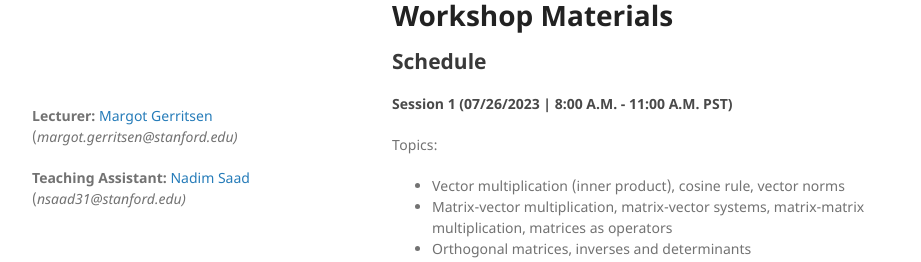
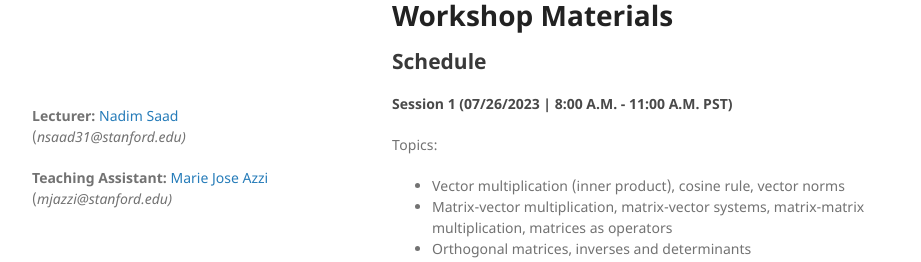
Before and after one commit to nsaad31/Linear_Algebra_ICME_Workshops_2023, a Jekyll site: the page built from index.md, in a window 1280 px wide and 900 px high, scrolled down 471 px. Shown: the part 621-883 px from the top of the window, without its empty margins (178-1099 px from the left). Built offline with Jekyll 4.4.1, drawn with Linux system fonts in a browser that asks for light colours; our own code applies the rules of GitHub Pages for plain Markdown files.

Commit message:
Update default.html

```diff
--- a/_layouts/default.html
+++ b/_layouts/default.html
@@ -45,9 +45,9 @@
       </section>
       <footer>
         <p><b>Lecturer:</b>
-          <a href="https://profiles.stanford.edu/margot-gerritsen/" title="Margot Gerritsen">Margot Gerritsen</a> (<i>margot.gerritsen@stanford.edu)</i></p>
+          <a href="https://profiles.stanford.edu/nadim-saad/" title="Nadim Saad">Nadim Saad</a> (<i>nsaad31@stanford.edu)</i></p>
         <p><b>Teaching Assistant:</b>
-          <a href="https://profiles.stanford.edu/nadim-saad/" title="Nadim Saad">Nadim Saad</a> (<i>nsaad31@stanford.edu)</i></p>
+          <a href="https://profiles.stanford.edu/marie-jose-azzi/" title="Marie Jose Azzi">Marie Jose Azzi</a> (<i>mjazzi@stanford.edu)</i></p>
 <!--         {% if site.github.is_project_page %}
         <p> <a href="{{ site.github.owner_url }}">{{ site.github.owner_name }}</a></p>
         {% endif %} -->
```
